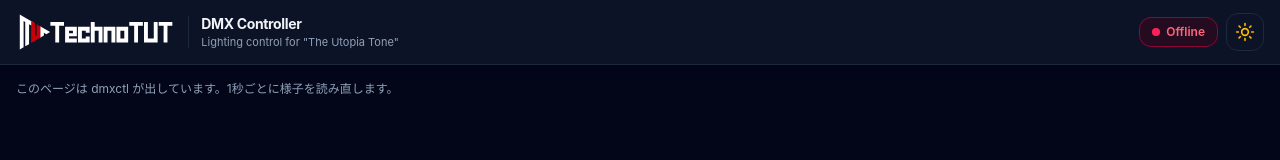
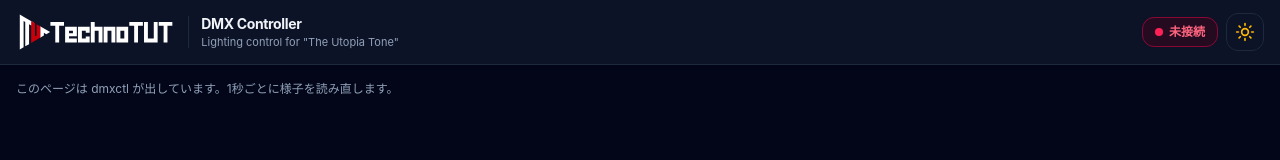
Before and after one commit to TechnoTUT/dmxctl, a React (Vite) app in the folder web/: page / in a window 1280 px wide. Shown: the top 160 px of the page. Built offline with nearby package versions, Linux system fonts and the light colour scheme; no server answers.

Commit message:
接続の表示を日本語にして、スマホの幅でも文字を出す
Co-Authored-By: Claude Sonnet 5.5 <noreply@anthropic.com>

```diff
--- a/web/src/App.tsx
+++ b/web/src/App.tsx
@@ -42,7 +42,7 @@ export function App() {
             ? 'border-emerald-200 bg-emerald-50 text-emerald-600 dark:border-emerald-900 dark:bg-emerald-950/40 dark:text-emerald-400'
             : 'border-rose-200 bg-rose-50 text-rose-600 dark:border-rose-900 dark:bg-rose-950/40 dark:text-rose-400'}`}>
             <span className={`size-2 rounded-full ${online ? 'animate-pulse bg-emerald-500' : 'bg-rose-500'}`} />
-            <span className="hidden sm:inline">{online ? 'Online' : 'Offline'}</span>
+            {online ? '接続中' : '未接続'}
           </div>
           <button
             onClick={toggle}
```
